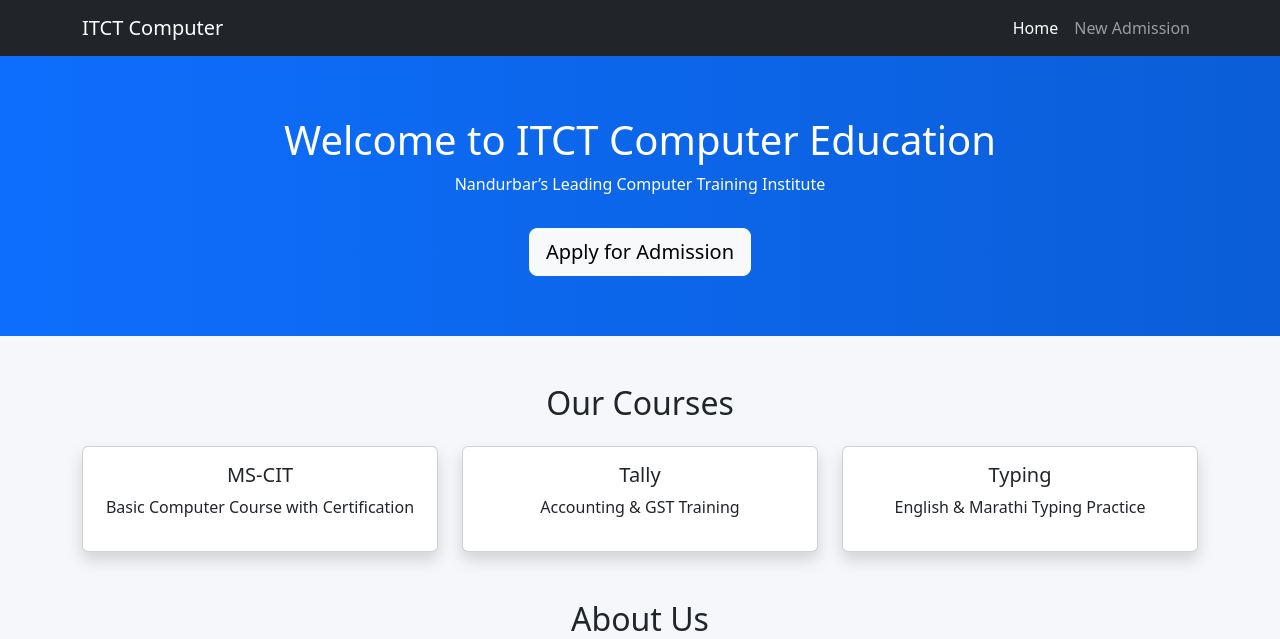
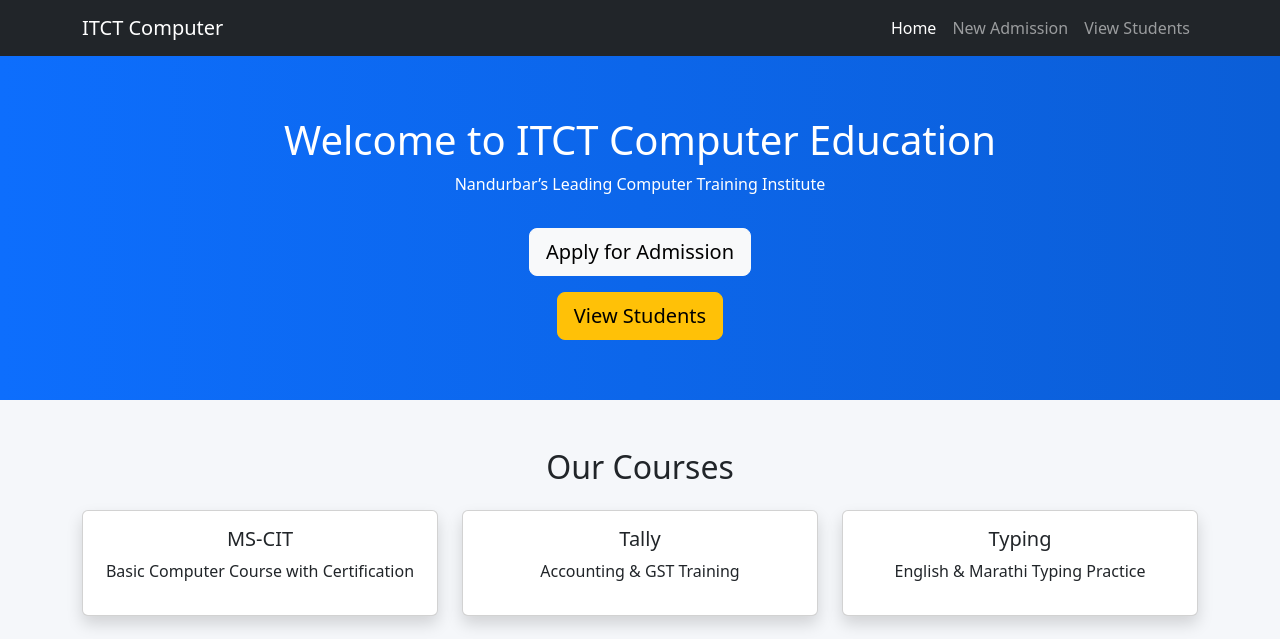
Before and after one commit to avmitct/itct-website, a Flask app: page / in a window 1280 px wide. Shown: the top 639 px of the page. Run offline with Flask 3, Linux system fonts and the light colour scheme.

Commit message:
Update index.html

```diff
--- a/templates/index.html
+++ b/templates/index.html
@@ -51,6 +51,12 @@
                 <li class="nav-item">
                     <a class="nav-link" href="/admission">New Admission</a>
                 </li>
+
+                <!-- ✅ NEW BUTTON -->
+                <li class="nav-item">
+                    <a class="nav-link" href="/students">View Students</a>
+                </li>
+
             </ul>
         </div>
     </div>
@@ -63,6 +69,12 @@
 
     <a href="/admission" class="btn btn-light btn-lg mt-3">
         Apply for Admission
+    </a>
+
+    <!-- ✅ NEW BUTTON -->
+    <br>
+    <a href="/students" class="btn btn-warning btn-lg mt-3">
+        View Students
     </a>
 </div>
 
```
